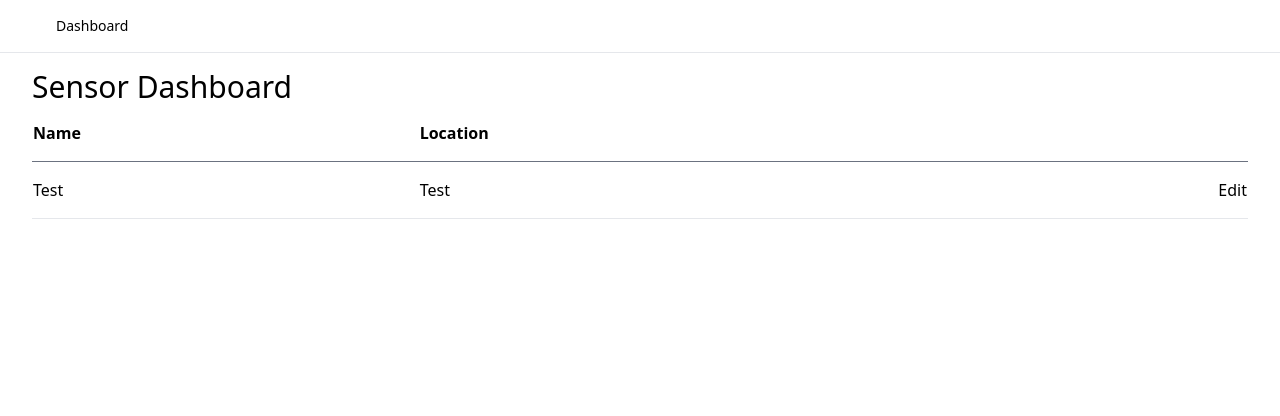
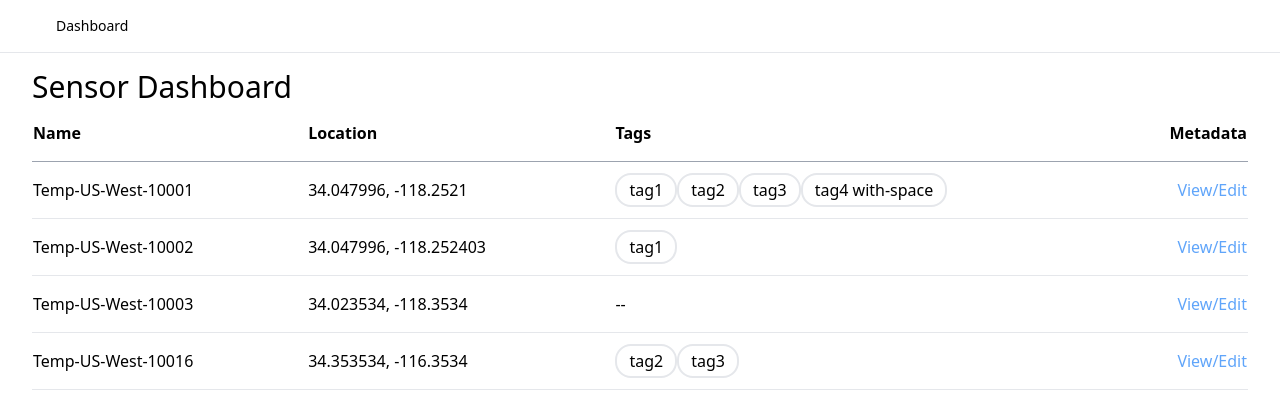
Before and after one commit to carmiele/sensor-ui-example, a Next.js app: page /dashboard in a window 1280 px wide. Shown: the top 416 px of the page. Built offline with nearby package versions, Linux system fonts and the light colour scheme.

Commit message:
add basic table view for fixed sensor data

```diff
--- /dev/null
+++ b/components/EditSensorButton.tsx
@@ -0,0 +1,11 @@
+import { Sensor } from "../interfaces/sensor";
+
+type Props = {
+    sensor: Sensor
+}
+
+const EditSensorBtn = ({ sensor}: Props) => (
+    <a className="text-blue-400 cursor-pointer hover:underline">View/Edit</a>
+)
+
+export default EditSensorBtn
--- /dev/null
+++ b/components/SensorTable.tsx
@@ -0,0 +1,33 @@
+import { Sensor } from "../interfaces/sensor";
+import EditSensorBtn from "./EditSensorButton";
+import SensorTagList from "./SensorTagList";
+
+type Props = {
+    sensors: Sensor[]
+}
+const SensorTable = ({ sensors }: Props) => (
+    <table className="table w-full">
+        <thead>
+            <tr className="border-b border-gray-400">
+                <th className="pr-6 py-4 text-left">Name</th>
+                <th className="px-6 py-4 text-left">Location</th>
+                <th className="px-6 py-4 text-left">Tags</th>
+                <th className="pl-6 py-4 text-right">Metadata</th>
+            </tr>
+        </thead>
+        <tbody>
+            {sensors.map((sensor) => (
+                <tr key={ sensor.id } className="border-b border-gray-200">
+                    <td className="pr-6 py-4">{sensor.name || "--"}</td>
+                    <td className="px-6 py-4">{ sensor.location ? sensor.location.lat + ", " + sensor.location.long : "--" }</td>
+                    <td className="px-6 py-4">{ sensor?.tags && sensor?.tags.length > 0 ? <SensorTagList tags={sensor.tags}/> : "--"  }</td>
+                    <td className="pl-6 py-4 text-right">
+                        <EditSensorBtn sensor={sensor}/>
+                    </td>
+                </tr>
+            ))}
+        </tbody>
+    </table>
+)
+
+export default SensorTable
--- /dev/null
+++ b/components/SensorTag.tsx
@@ -0,0 +1,8 @@
+export type Props = {
+    tag: string
+}
+const SensorTag = ({ tag }: Props) => (
+    <span className="border-2 rounded-2xl px-3 py-1">{tag}</span>
+)
+
+export default SensorTag;
--- /dev/null
+++ b/components/SensorTagList.tsx
@@ -0,0 +1,13 @@
+import SensorTag from "./SensorTag";
+
+export type Props = {
+    tags: string[]
+}
+
+const SensorTagList = ({ tags }: Props) => (
+    <>{tags.map((tag, index) => (
+        <SensorTag key={index} tag={tag} />
+    ))}</>
+)
+
+export default SensorTagList;
--- a/pages/dashboard.tsx
+++ b/pages/dashboard.tsx
@@ -1,25 +1,31 @@
-import Layout from '../components/Layout'
+import Layout from '../components/Layout';
+import SensorTable from "../components/SensorTable";
+import { Sensor } from "../interfaces/sensor";
+
+// const sensors = [];
+
+const sensors: Sensor[] = [
+    { id: 'tp-10001', name: 'Temp-US-West-10001', type: 'temperature', location: { lat: 34.047996, long: -118.252100 }, tags: ['tag1', 'tag2', 'tag3',  'tag4 with-space']},
+    { id: 'tp-10002', name: 'Temp-US-West-10002', type: 'temperature', location: { lat: 34.047996, long: -118.252403, },tags: ['tag1'] },
+    { id: 'tp-10003', name: 'Temp-US-West-10003', type: 'temperature', location: { lat: 34.023534, long: -118.353400 }, },
+    { id: 'tp-10016', name: 'Temp-US-West-10016', type: 'temperature', location: { lat: 34.353534, long: -116.353400 }, tags: ['tag2', 'tag3'] },
+];
+
+// useEffect(() => {
+//     setLoading(true);
+//     fetch('/api/profile-data')
+//       .then((res) => res.json())
+//       .then((data) => {
+//         setData(data);
+//         setLoading(false);
+//       });
+//   }, []);
 
 const DashboardPage = () => (
     <Layout title="Sensor Dashboard">
         <h1 className="text-3xl">Sensor Dashboard</h1>
 
-        <table className="table w-full">
-            <thead>
-                <tr className="border-b border-gray-500">
-                    <th className="pr-6 py-4 text-left">Name</th>
-                    <th className="px-6 py-4 text-left">Location</th>
-                    <th></th>
-                </tr>
-            </thead>
-            <tbody>
-                <tr className="border-b border-gray-200">
-                    <td className="pr-6 py-4">Test</td>
-                    <td className="px-6 py-4">Test</td>
-                    <td className="pl-6 py-4 text-right">Edit</td>
-                </tr>
-            </tbody>
-        </table>
+        <SensorTable sensors={sensors}></SensorTable>
     </Layout>
 )
 
```
